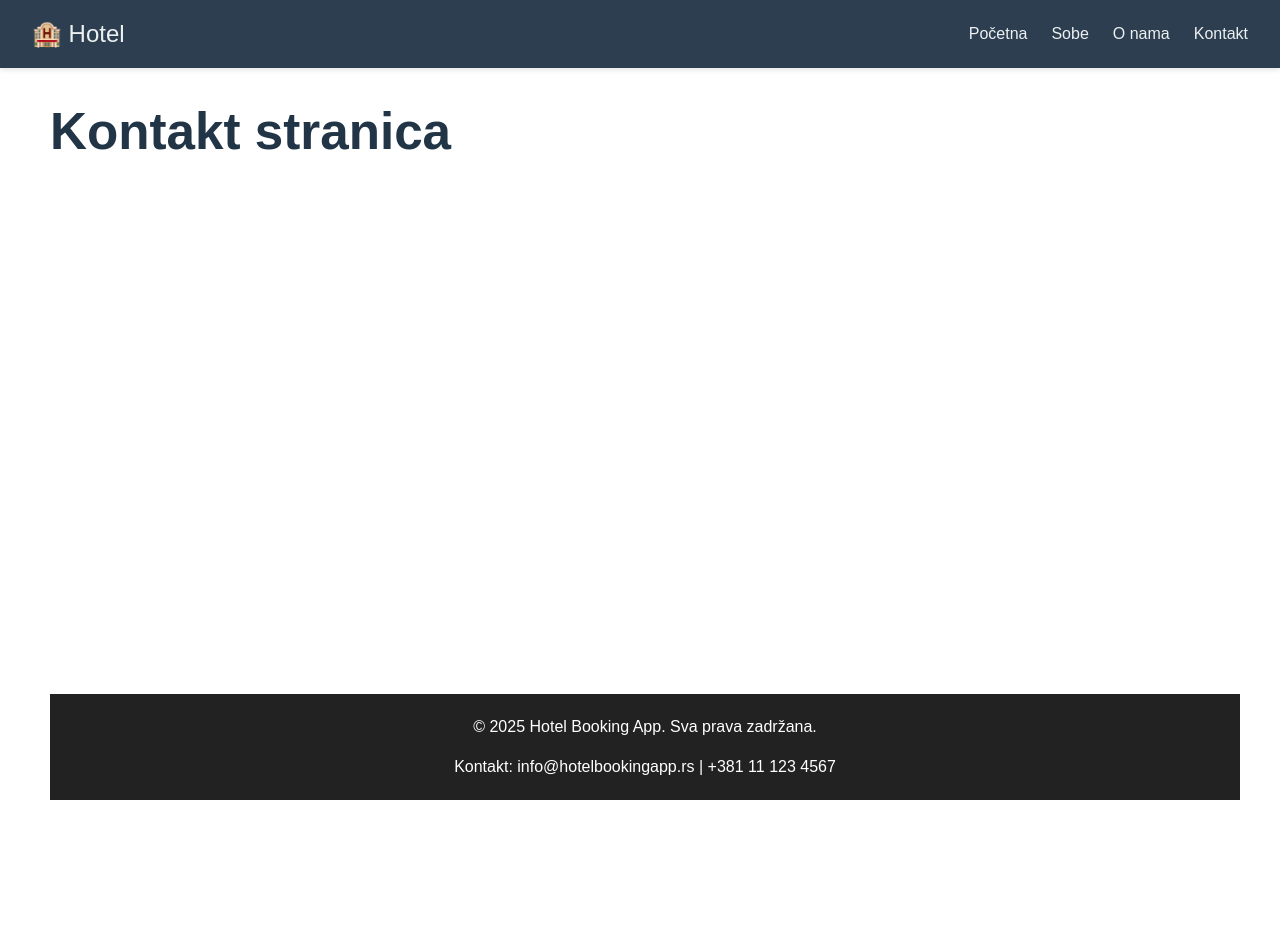
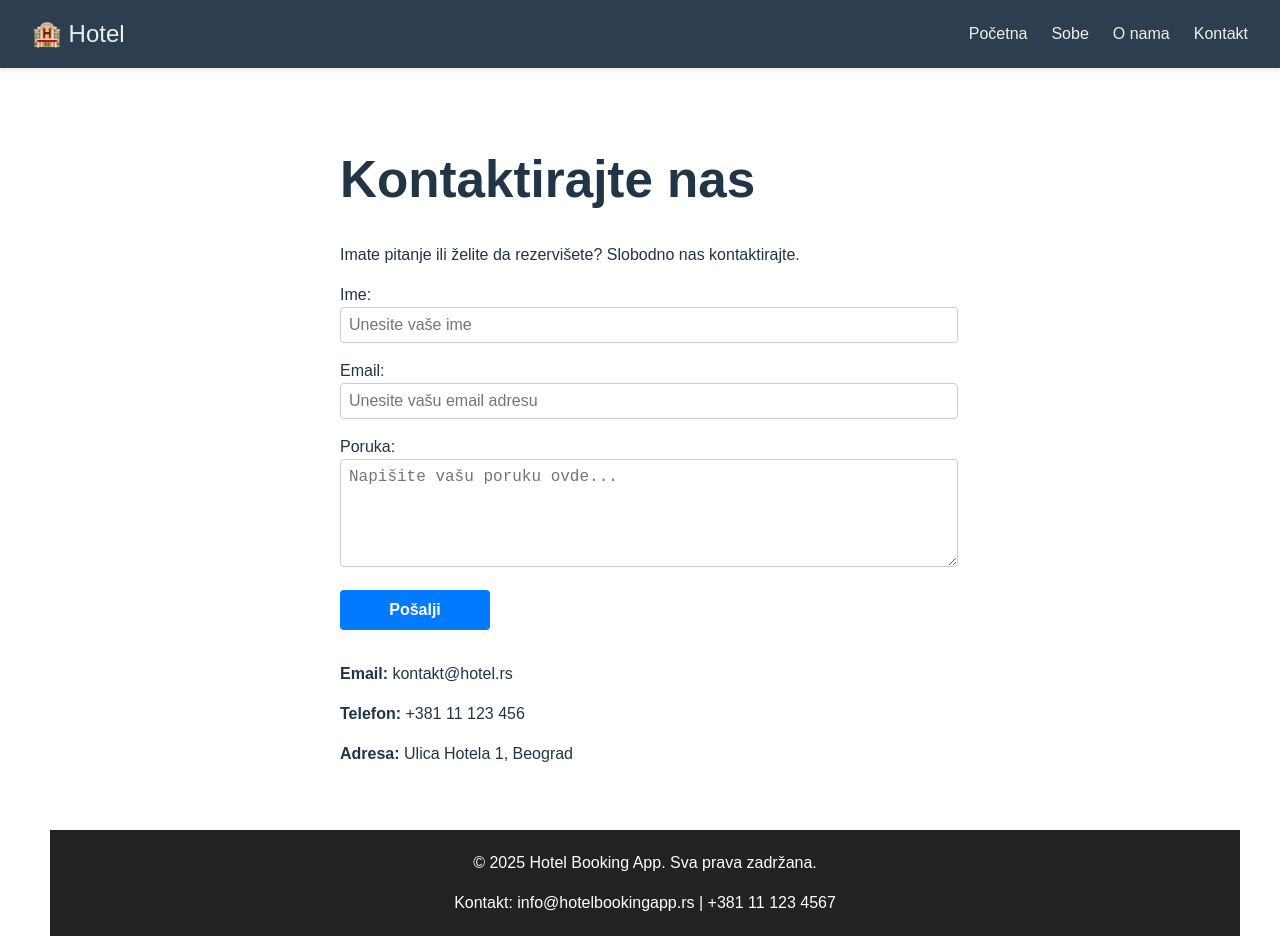
Before and after one commit to elab-development/klijentske-veb-tehnologije-2024-2023-0076-upravljanje-hotelom, a React (Vite) app: page /contact in a window 1280 px wide. Before the commit the page ends 800 px from the top, so only its background shows below. Built offline with nearby package versions, Linux system fonts and the light colour scheme.

Commit message:
Uradjena kontakt stranica i forma

```diff
--- a/src/App.css
+++ b/src/App.css
@@ -29,6 +29,50 @@ html, body, #root {
   margin-bottom: 1rem;
   color: #ffffff;
 }
+
+.contact-container {
+  max-width: 600px;
+  margin: 2rem auto;
+  padding: 1rem;
+  text-align: left;
+}
+
+.contact-form {
+  display: flex;
+  flex-direction: column;
+  gap: 1rem;
+  margin-top: 1rem;
+}
+
+.contact-form input,
+.contact-form textarea {
+  width: 100%;
+  padding: 0.5rem;
+  font-size: 1rem;
+  border-radius: 4px;
+  border: 1px solid #ccc;
+}
+
+.contact-form button {
+  width: 150px;
+  padding: 0.7rem;
+  background-color: #007bff;
+  color: white;
+  border: none;
+  font-weight: bold;
+  border-radius: 4px;
+  cursor: pointer;
+}
+
+.contact-form button:hover {
+  background-color: #0056b3;
+}
+
+.contact-info {
+  margin-top: 2rem;
+  font-size: 1rem;
+}
+
 
 .page-container p {
   font-size: 1.1rem;
--- a/src/pages/Contact.tsx
+++ b/src/pages/Contact.tsx
@@ -1,5 +1,50 @@
-function Contact() {
-  return <h1>Kontakt stranica</h1>;
-}
+import React from 'react';
+
+const Contact: React.FC = () => {
+  return (
+    <div className="contact-container">
+      <h1>Kontaktirajte nas</h1>
+      <p>Imate pitanje ili želite da rezervišete? Slobodno nas kontaktirajte.</p>
+
+      <form className="contact-form">
+        <label>
+            Ime:
+            <input
+            type="text"
+            name="name"
+            required
+            placeholder="Unesite vaše ime"
+            />
+        </label>
+        <label>
+            Email:
+            <input
+            type="email"
+            name="email"
+            required
+            placeholder="Unesite vašu email adresu"
+            />
+        </label>
+        <label>
+            Poruka:
+            <textarea
+            name="message"
+            rows={5}
+            required
+            placeholder="Napišite vašu poruku ovde..."
+            ></textarea>
+        </label>
+        <button type="submit">Pošalji</button>
+    </form>
+
+
+      <div className="contact-info">
+        <p><strong>Email:</strong> kontakt@hotel.rs</p>
+        <p><strong>Telefon:</strong> +381 11 123 456</p>
+        <p><strong>Adresa:</strong> Ulica Hotela 1, Beograd</p>
+      </div>
+    </div>
+  );
+};
 
 export default Contact;
```
